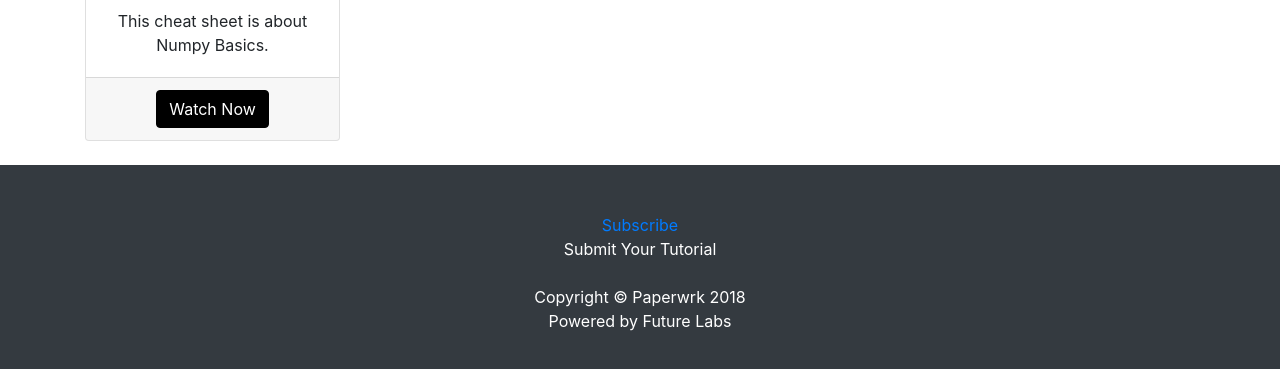
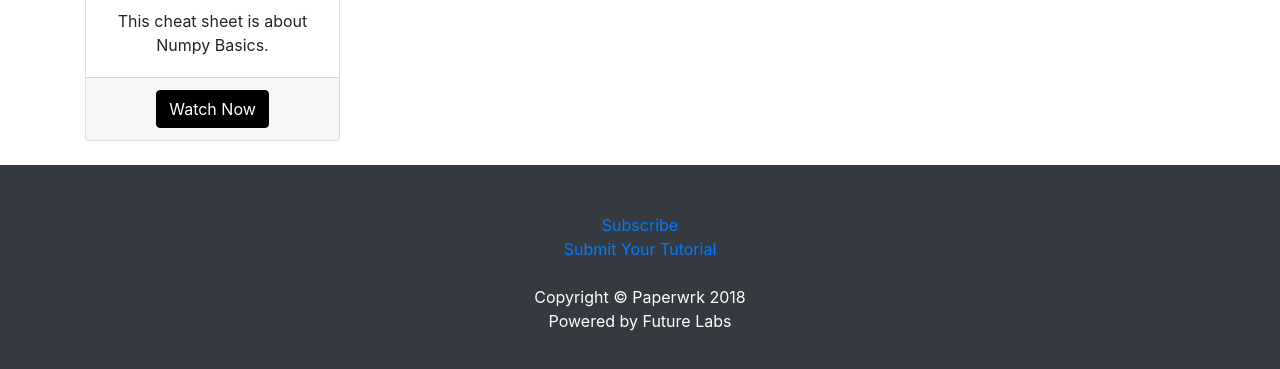
Before and after one commit to Praneet460/paperwrkopenacademy, a website: page cheatsheet.html in a window 1280 px wide. Shown: the part 1057-1426 px from the top of the page. Drawn offline with Linux system fonts and the light colour scheme.

Commit message:
updated now

```diff
--- a/cheatsheet.html
+++ b/cheatsheet.html
@@ -140,7 +140,7 @@
     <footer class="py-5 bg-dark">
       <div class="container">
         <p class="m-0 text-center text-white"><a href="http://eepurl.com/ds-G9b"> Subscribe </a></p>
-        <a href = "#"><p class="m-0 text-center text-white">Submit Your Tutorial</p></a>
+        <p class="m-0 text-center text-white"><a href="https://docs.google.com/forms/d/e/1FAIpQLSeDdF-4LqsQ2ryPoU4ocO5SucUac4JK48CBu6u9Xe0qbuyLyQ/viewform">Submit Your Tutorial</a></p>
         <br />
         <p class="m-0 text-center text-white">Copyright &copy; Paperwrk 2018</p>
         <p class="m-0 text-center text-white">Powered by Future Labs
```
Also changed, not shown: codelabs.html (+2 -2 lines), freebook.html (+1 -1 lines), index.html (+1 -1 lines).
